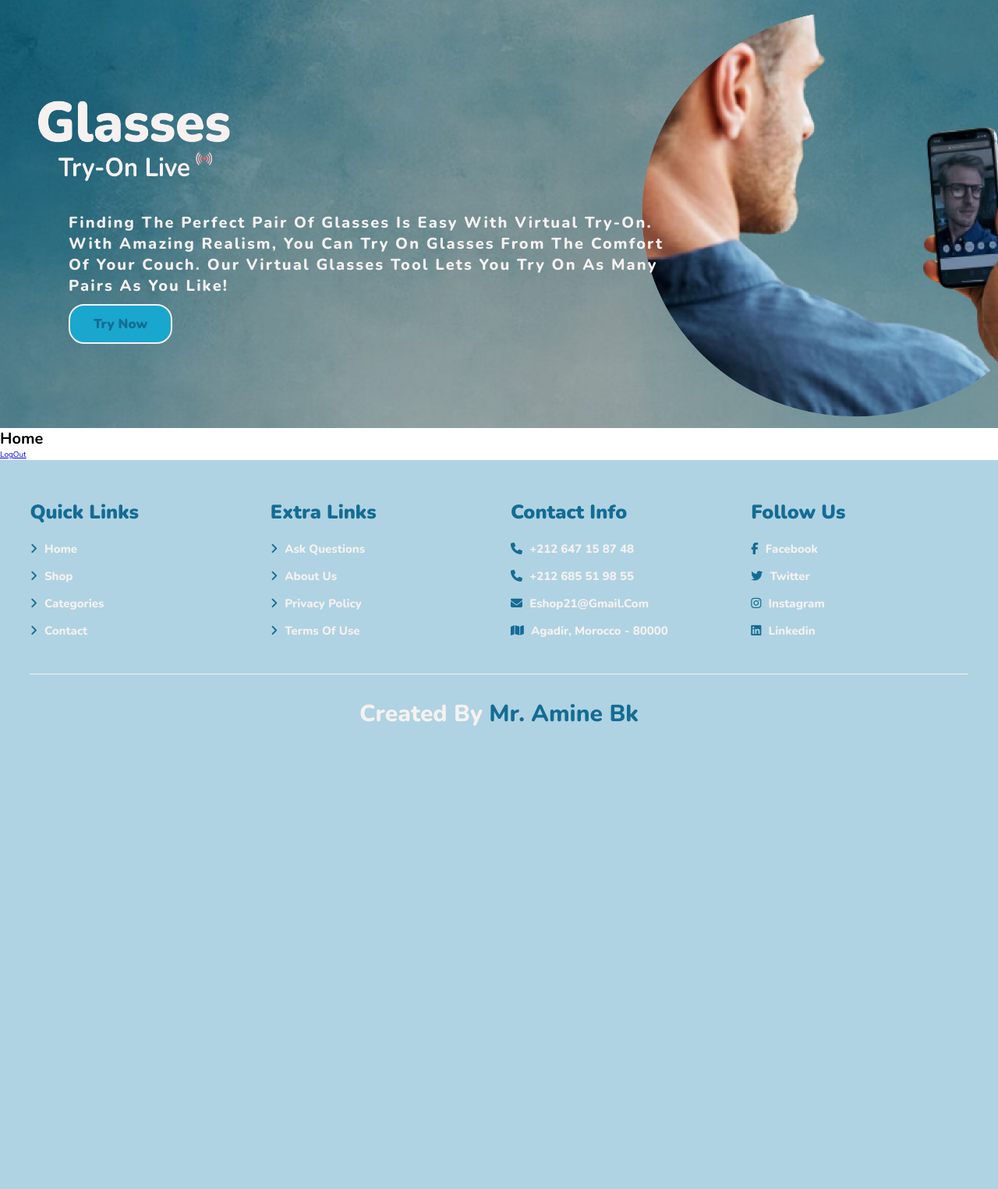
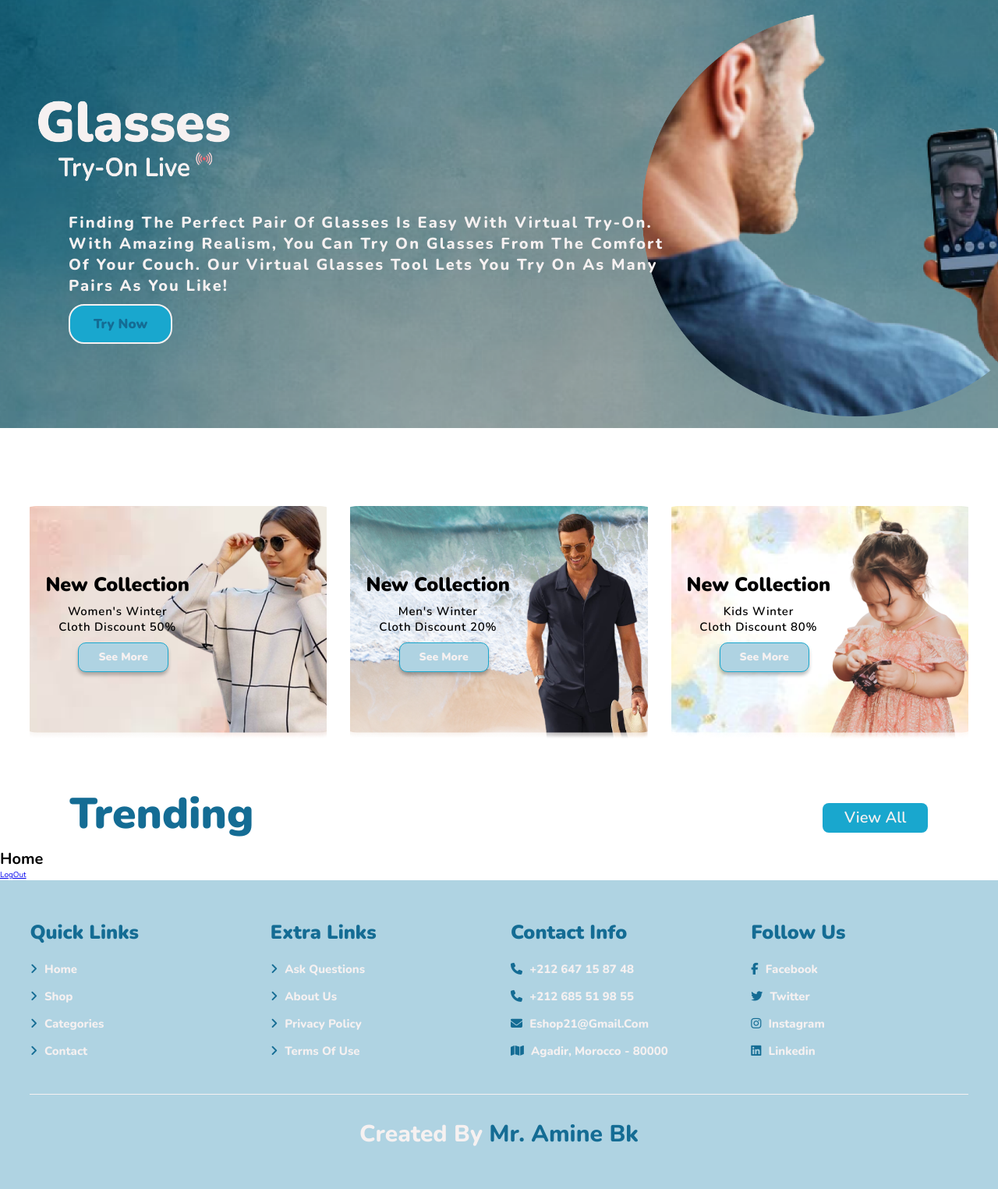
Before and after one commit to amine1949/Glasses-Try-On, a PHP site: page /home.php in a window 1280 px wide. Shown: the part 91-1616 px from the top of the page at 78% size. Before the commit the page ends 1022 px from the top, so only its background shows below. Run offline with PHP 8.4, Linux system fonts and the light colour scheme; some libraries are stand-ins or nearby versions.

Commit message:
finish:  card Offers

```diff
--- a/css/home.css
+++ b/css/home.css
@@ -70,3 +70,97 @@
     color: black;
 
 } */
+
+.card-offers{
+    margin-top: 50px;
+}
+
+.card-offers .box-container{
+    display: grid;
+    grid-template-columns: repeat(auto-fit, minmax(25rem, 1fr));
+    gap: 3rem;
+}
+
+.card-offers .box-container .box{
+    text-align: center;
+    padding: 2rem;
+    display: flex;
+    align-items: center;
+    background-size: cover !important;
+    background-position: center !important;
+    min-height: 30rem;
+}
+
+.card-offers .box-container .box h3{
+    font-style: normal;
+    font-weight: 900;
+    font-size: 25px;
+    line-height: 27px;
+    color: #000000;
+    margin-bottom: 10px;
+}
+
+
+.card-offers .box-container .box p{
+    font-style: normal;
+    font-weight: 600;
+    font-size: 15px;
+    line-height: 20px;
+    letter-spacing: 0.05em;
+    color: #000000;
+}
+
+.card-offers .box-container .box .btn{
+    text-decoration: none;
+    display: inline-block;
+    margin-top: 1rem;
+    font-size: 1.4rem;
+    padding: 0.3rem 2.5rem;
+    cursor: pointer;
+    text-decoration: none;
+    background: #AFD3E2;
+    border: 1px solid #19A7CE;
+    box-shadow: 0px 4px 4px rgba(0, 0, 0, 0.25);
+    border-radius: 10px;
+    font-style: normal;
+    font-weight: 900;
+    line-height: 30px;
+    color: #F6F1F1;
+    /* margin-left: 8%; */
+}
+
+.card-clothes{
+    margin: 0;
+    padding: 0;
+}
+
+.card-clothes .Trending{
+    padding: 0 7%;
+    display: flex;
+    justify-content: space-between;
+    align-items: center;
+}
+
+.card-clothes .Trending h1{
+    font-style: normal;
+    font-weight: 900;
+    font-size: 55px;
+    line-height: 89px;
+    color: #146C94;
+}
+
+.card-clothes .Trending a{
+    text-decoration: none;
+    display: inline-block;
+    margin-top: 1rem;
+    font-size: 1.4rem;
+    padding: 0.5rem 2.8rem;
+    cursor: pointer;
+    background: #19A7CE;
+    border-radius: 8px;
+    line-height: 28px;
+    font-style: normal;
+    font-weight: 600;
+    font-size: 20px;
+    color: #F6F1F1;
+}
--- a/home.php
+++ b/home.php
@@ -80,12 +80,66 @@
 
                 </div>
 
-                <!-- <div class="swiper-button-next"></div>
-                <div class="swiper-button-prev"></div> -->
             </div>
-
         </section>
     <!-- home section start   -->
+
+    <!-- card-offres section start -->
+        <section class="card-offers">
+            <div class="box-container">
+                <div class="box" style="background:url(./image/Women.png) no-repeat">
+                    <div class="content">
+                        <h3>New Collection</h3>
+                        <p>Women's winter<br>Cloth Discount 50%</p>
+                        <a href="#" class="btn">See More</a>
+                    </div>
+                </div>
+                <div class="box" style="background:url(./image/Men.png) no-repeat">
+                    <div class="content">
+                        <h3>New Collection</h3>
+                        <p>Men's winter<br>Cloth Discount 20%</p>
+                        <a href="#" class="btn">See More</a>
+                    </div>
+                </div>
+                <div class="box" style="background:url(./image/Kids.png) no-repeat">
+                    <div class="content ">
+                        <h3>New Collection</h3>
+                        <p>Kids winter<br>Cloth Discount 80%</p>
+                        <a href="#" class="btn">See More</a>
+                    </div>
+                </div>
+            </div>
+        </section>
+    <!-- card-offres section end -->
+
+    <!-- card-clothes section start  -->
+        <section class="card-clothes">
+            <div class="Trending">
+                <h1>Trending</h1>
+                <a href="#">View All</a>
+            </div>
+            <div class="box-container">
+                <div class="box">
+
+                </div>
+                <div class="box">
+
+                </div>
+                <div class="box">
+
+                </div>
+                <div class="box">
+
+                </div>
+                <div class="box">
+
+                </div>
+                <div class="box">
+
+                </div>
+            </div>
+        </section>
+    <!-- card-clothes section end  -->
 
 
 
```
Also changed, not shown: image/Kids.png (added), image/Men.png (added), image/Women.png (added).
